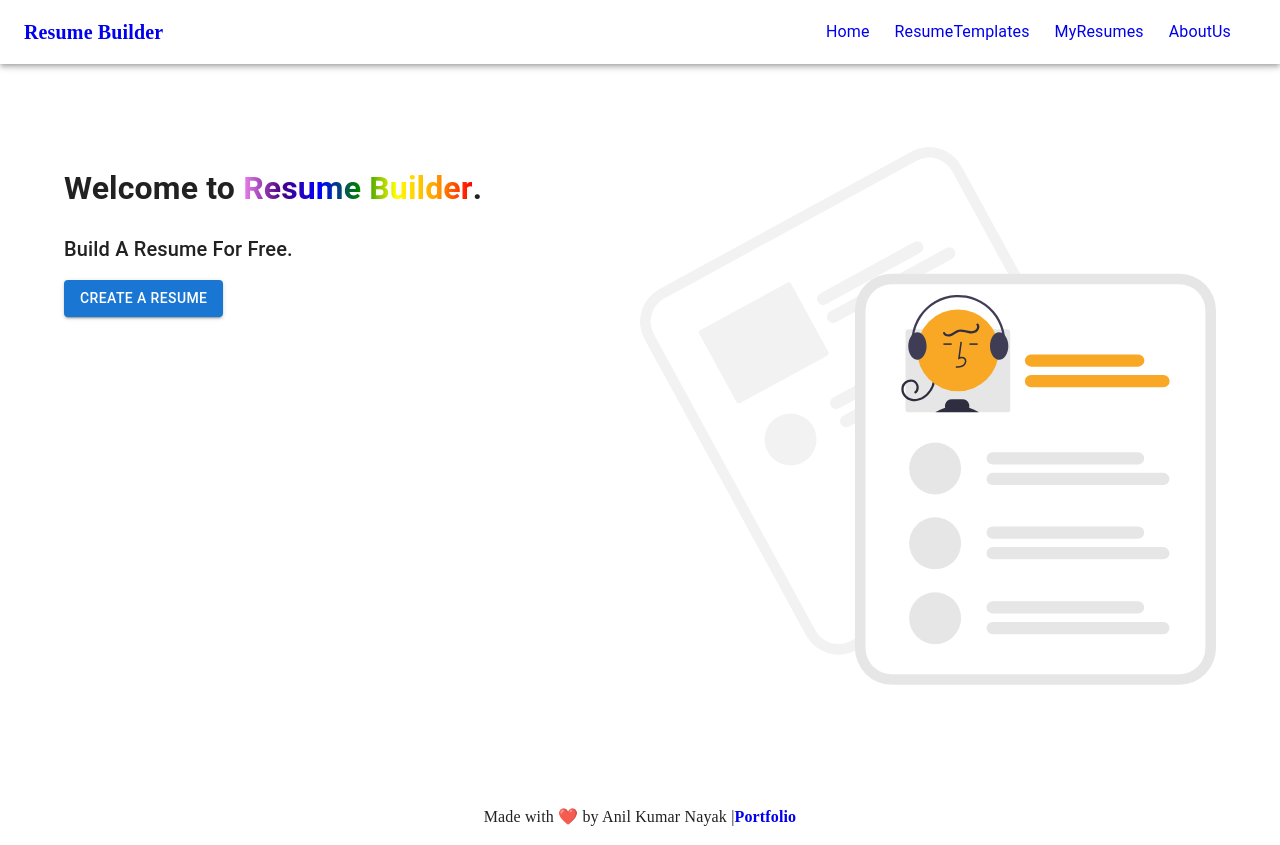
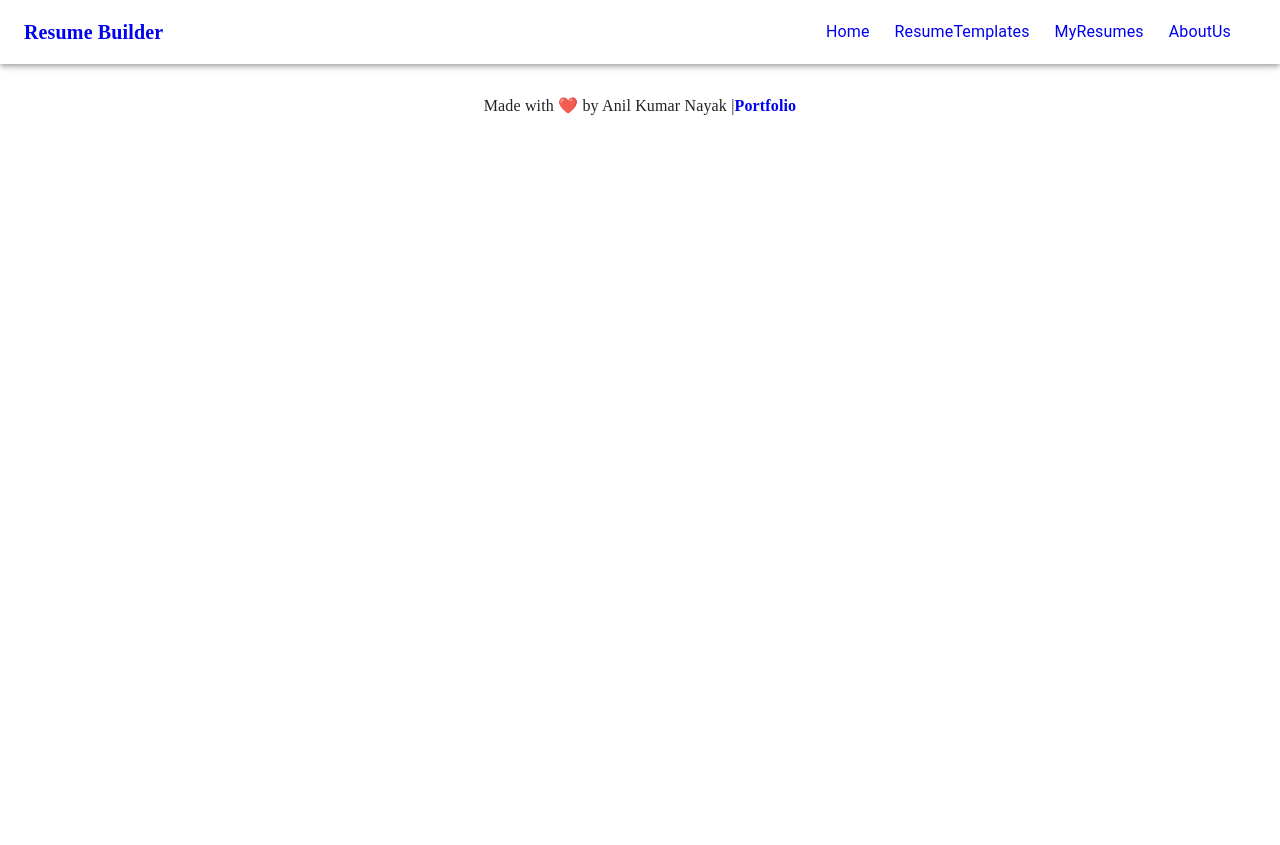
Before and after one commit to anil639/resume_builder, a React (Create React App) app: page / in a window 1280 px wide. After the commit the page ends 800 px from the top, so only its background shows below. Built offline with nearby package versions, Linux system fonts and the light colour scheme.

Commit message:
link updated

```diff
--- a/src/App.js
+++ b/src/App.js
@@ -14,7 +14,7 @@
     <div>
       <NavigationBar />
       <Routes>
-        <Route path="/" element={<Home />} />
+        <Route path="/resume_builder" element={<Home />} />
         <Route path="/Home" element={<Home />} />
         <Route path="/Preview" element={<Preview />} />
         <Route path="/ResumeTemplates" element={<ResumeTemplates />} />
--- a/src/Components/Navbar/NavigationBar.js
+++ b/src/Components/Navbar/NavigationBar.js
@@ -85,7 +85,7 @@
             sx={{ flexGrow: 1, display: { xs: "none", sm: "flex" } }}
           >
             <Link
-              to="/"
+              to="/resume_builder"
               style={{
                 textDecoration: "none",
                 fontWeight: "bold",
```
